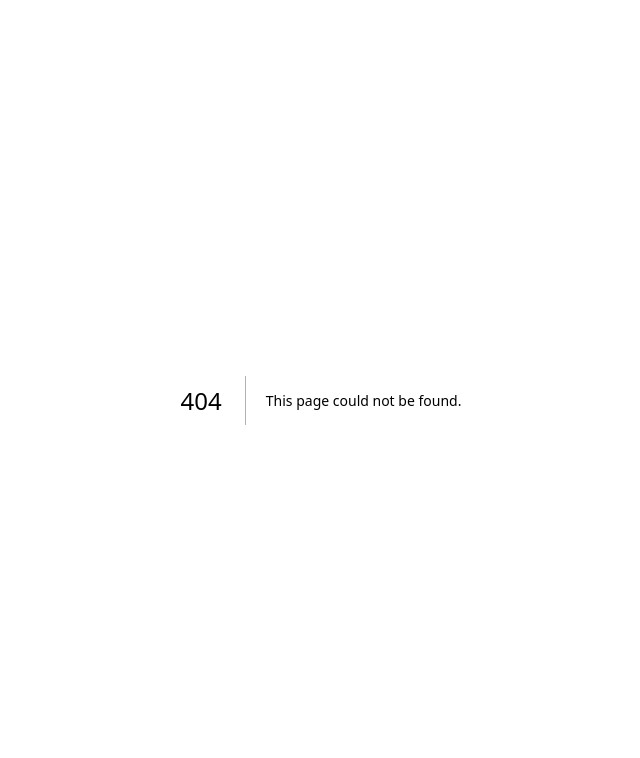
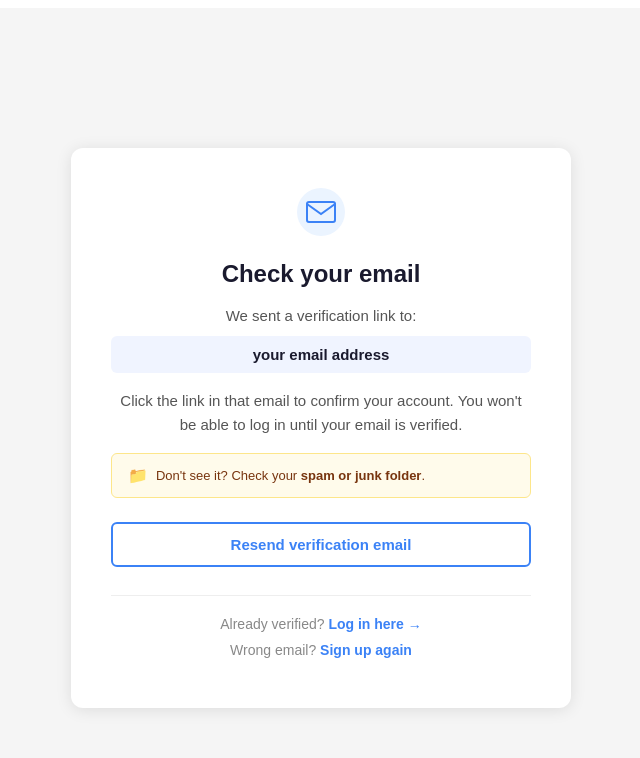
Before and after one commit to mjjjj4/letterapp, a Next.js app: page /verify in a window 1280 px wide. Before the commit this address had no page. Shown: the top 758 px of the page, without its empty margins (319-959 px from the left). Built offline with nearby package versions, Linux system fonts and the light colour scheme; no server answers.

Commit message:
Add email verification page with resend button

```diff
--- a/pages/signup.js
+++ b/pages/signup.js
@@ -55,7 +55,7 @@ export default function Signup() {
         }
       }
 
-      router.push('/login')
+      router.push(`/verify?email=${encodeURIComponent(email)}`)
     } catch (err) {
       setError(err.message || 'An error occurred during signup')
       setLoading(false)
--- /dev/null
+++ b/pages/verify.js
@@ -0,0 +1,197 @@
+import { useState } from 'react'
+import { useRouter } from 'next/router'
+import { supabase } from '../lib/supabase'
+
+export default function Verify() {
+  const router = useRouter()
+  const { email } = router.query
+  const [resendStatus, setResendStatus] = useState(null) // null | 'sending' | 'sent' | 'error'
+
+  const handleResend = async () => {
+    if (!email) return
+    setResendStatus('sending')
+
+    const { error } = await supabase.auth.resend({
+      type: 'signup',
+      email: email,
+    })
+
+    if (error) {
+      console.error('Resend error:', error.message)
+      setResendStatus('error')
+    } else {
+      setResendStatus('sent')
+    }
+  }
+
+  return (
+    <div style={styles.container}>
+      <div style={styles.card}>
+
+        <div style={styles.iconWrap}>
+          <svg width="48" height="48" viewBox="0 0 48 48" fill="none" xmlns="http://www.w3.org/2000/svg">
+            <rect width="48" height="48" rx="24" fill="#EBF4FF"/>
+            <path d="M10 16a2 2 0 012-2h24a2 2 0 012 2v16a2 2 0 01-2 2H12a2 2 0 01-2-2V16z" stroke="#3B82F6" strokeWidth="2" fill="none"/>
+            <path d="M10 16l14 10 14-10" stroke="#3B82F6" strokeWidth="2" strokeLinecap="round"/>
+          </svg>
+        </div>
+
+        <h1 style={styles.title}>Check your email</h1>
+
+        <p style={styles.body}>
+          We sent a verification link to:
+        </p>
+
+        <p style={styles.email}>{email || 'your email address'}</p>
+
+        <p style={styles.body}>
+          Click the link in that email to confirm your account. You won't be able to log in until your email is verified.
+        </p>
+
+        <div style={styles.spamNote}>
+          <span style={styles.spamIcon}>📁</span>
+          <span>Don't see it? Check your <strong>spam or junk folder</strong>.</span>
+        </div>
+
+        {/* Resend button */}
+        <button
+          onClick={handleResend}
+          style={{
+            ...styles.resendButton,
+            opacity: resendStatus === 'sending' ? 0.6 : 1,
+          }}
+          disabled={resendStatus === 'sending' || resendStatus === 'sent'}
+        >
+          {resendStatus === 'sending' && 'Sending...'}
+          {resendStatus === 'sent' && '✓ Email resent'}
+          {resendStatus === 'error' && 'Try again'}
+          {resendStatus === null && 'Resend verification email'}
+        </button>
+
+        {resendStatus === 'sent' && (
+          <p style={styles.successNote}>
+            A new verification email is on its way.
+          </p>
+        )}
+
+        {resendStatus === 'error' && (
+          <p style={styles.errorNote}>
+            Something went wrong. Please try again or contact support.
+          </p>
+        )}
+
+        <div style={styles.divider} />
+
+        <p style={styles.footer}>
+          Already verified?{' '}
+          <a href="/login" style={styles.link}>Log in here →</a>
+        </p>
+
+        <p style={styles.footer}>
+          Wrong email?{' '}
+          <a href="/signup" style={styles.link}>Sign up again</a>
+        </p>
+
+      </div>
+    </div>
+  )
+}
+
+const styles = {
+  container: {
+    minHeight: '100vh',
+    display: 'flex',
+    alignItems: 'center',
+    justifyContent: 'center',
+    backgroundColor: '#f5f5f5',
+    fontFamily: 'Arial, sans-serif',
+    padding: '20px',
+  },
+  card: {
+    backgroundColor: 'white',
+    padding: '40px',
+    borderRadius: '12px',
+    boxShadow: '0 2px 16px rgba(0,0,0,0.1)',
+    width: '100%',
+    maxWidth: '420px',
+    textAlign: 'center',
+  },
+  iconWrap: {
+    marginBottom: '20px',
+  },
+  title: {
+    fontSize: '24px',
+    fontWeight: 'bold',
+    color: '#1a1a2e',
+    margin: '0 0 16px',
+  },
+  body: {
+    fontSize: '15px',
+    color: '#555',
+    lineHeight: '1.6',
+    margin: '0 0 8px',
+  },
+  email: {
+    fontSize: '15px',
+    fontWeight: 'bold',
+    color: '#1a1a2e',
+    backgroundColor: '#f0f4ff',
+    padding: '10px 16px',
+    borderRadius: '6px',
+    margin: '4px 0 16px',
+    wordBreak: 'break-all',
+  },
+  spamNote: {
+    display: 'flex',
+    alignItems: 'center',
+    gap: '8px',
+    backgroundColor: '#fffbeb',
+    border: '1px solid #fde68a',
+    borderRadius: '6px',
+    padding: '12px 16px',
+    fontSize: '13px',
+    color: '#78350f',
+    textAlign: 'left',
+    margin: '16px 0 24px',
+  },
+  spamIcon: {
+    fontSize: '16px',
+    flexShrink: 0,
+  },
+  resendButton: {
+    width: '100%',
+    padding: '12px',
+    backgroundColor: 'white',
+    color: '#3B82F6',
+    border: '2px solid #3B82F6',
+    borderRadius: '6px',
+    fontSize: '15px',
+    fontWeight: 'bold',
+    cursor: 'pointer',
+    transition: 'background 0.15s',
+  },
+  successNote: {
+    fontSize: '13px',
+    color: '#16a34a',
+    marginTop: '10px',
+  },
+  errorNote: {
+    fontSize: '13px',
+    color: '#dc2626',
+    marginTop: '10px',
+  },
+  divider: {
+    borderTop: '1px solid #eee',
+    margin: '28px 0 20px',
+  },
+  footer: {
+    fontSize: '14px',
+    color: '#888',
+    margin: '0 0 10px',
+  },
+  link: {
+    color: '#3B82F6',
+    textDecoration: 'none',
+    fontWeight: 'bold',
+  },
+}
```
